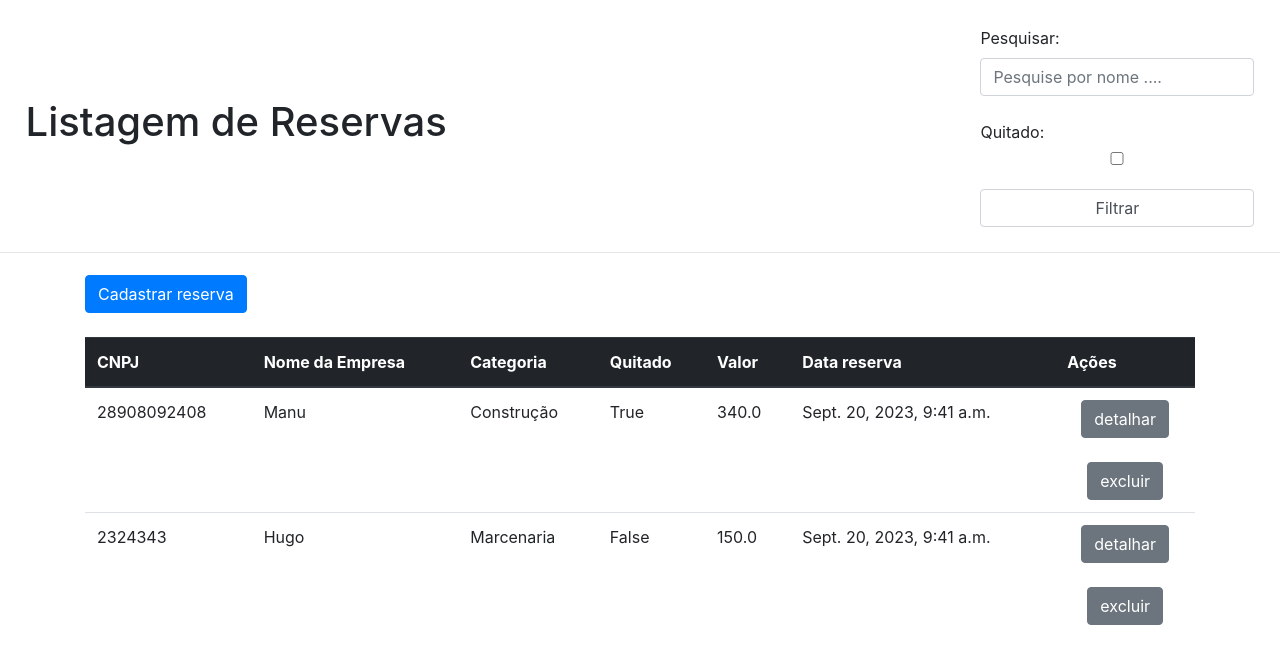
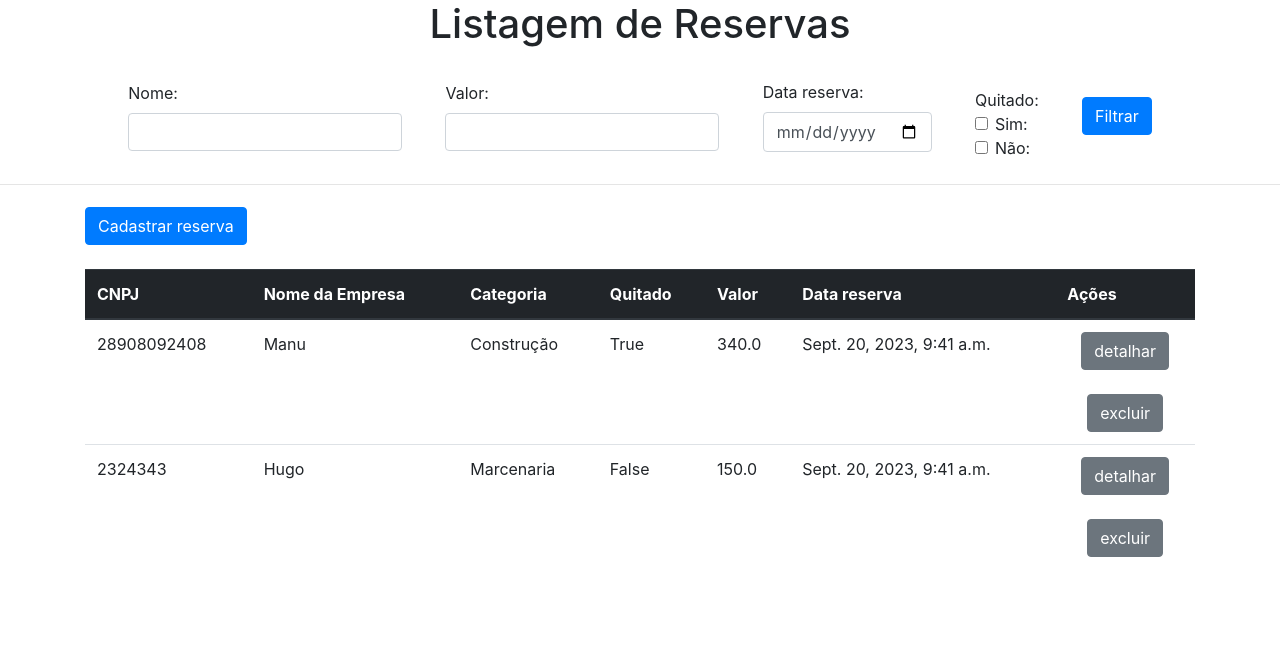
Before and after one commit to Hugojoseof/Atividade_01-Reservas_FINECAP, a Django app: page / in a window 1280 px wide. Shown: the top 664 px of the page. Run offline with Django 4.2, Linux system fonts and the light colour scheme; data comes from the database, SQL or seed files in the repository; some libraries are stand-ins or nearby versions.

Commit message:
fix checkbox filtering bug

```diff
--- a/core/templates/core/listagem.html
+++ b/core/templates/core/listagem.html
@@ -13,23 +13,45 @@
 </head>
 
 <body>
-  <div style="display: flex; align-items: center; justify-content: space-between; margin: 2%;">
-    <h1>Listagem de Reservas</h1>
-    <form method="GET" action="{% url 'listagem' %}">
-      <label for="search">Pesquisar: </label>
+  <div >
+    <h1 style="text-align: center;">Listagem de Reservas</h1>
+  </div>
+  <br>
+  <div class="container">
+
+    <form method="GET" action="{% url 'listagem' %}" style="display: flex; align-items: center; justify-content: space-evenly; flex-wrap: wrap;">
+      <div class="form-group">
+        <label for="search">Nome: </label>
         <input
         type="text"
         class="form-control"
         name="q"
         id="search"
-      placeholder="Pesquise por nome ...."
         value="{{query}}"
       />
-    <br>
-    <label for="quitado">Quitado:</label>
-    <input type="checkbox" name="quitado" id="quitado" class="form-control"/>
-    <br>
-    <button type="submit" class="form-control">Filtrar</button>
+      </div>
+      <div class="form-group">
+        <label for="valor">Valor:</label>
+        <input type="number" name="valor" id="valor" class="form-control" value="{{valor}}"/>
+      </div>
+      <div class="form-group">
+        <label for="data_reserva">Data reserva:</label>
+        <input type="date" name="data_reserva" id="data_reserva" class="form-control" value="{{data_reserva}}"/>
+      </div>
+      <div>
+        Quitado:
+        <div class="form-check">
+            <input class="form-check-input" type="checkbox" name="quitado" id="quitado_true" value={{True}} class="form-control"/>
+            <label for="quitado" class="form-check-label">Sim:</label>
+        </div>
+        <div class="form-check">
+          <input class="form-check-input"  type="checkbox" name="quitado" id="quitado_false" value={{False}} class="form-control"/>
+          <label for="quitado_false" class="form-check-label">Não:</label>
+        </div>
+      </div>
+      <div class="form-group">
+        <button type="submit" class="btn btn-primary">Filtrar</button>
+      </div>
     </form>
   </div>
   <hr>
--- a/core/views.py
+++ b/core/views.py
@@ -22,20 +22,24 @@ def reserva_criar(request):
 
 def listagem(request):
     query = request.GET.get("q") if request.GET.get("q") is not None else ""
+    data_reserva = request.GET.get("data_reserva") if request.GET.get("data_reserva") is not None else ""
+    valor = request.GET.get("valor") if request.GET.get("valor") is not None else ""
     quitado = request.GET.get("quitado")
+    print(quitado)
 
     if request.GET.get("q") is not None:
         reservas = Reserva.objects.filter(
-            Q(nome_empresa__icontains=query) |
-            Q(data_reserva__contains=query) |
-            Q(stand__valor__icontains=query)
-        ).filter(
-            quitado=bool(quitado)
+            Q(nome_empresa__icontains=query) &
+            Q(data_reserva__contains=data_reserva) &
+            Q(stand__valor__icontains=valor)
         )
+        if quitado is not None:
+            reservas = reservas.filter(quitado=quitado)
     else:
         reservas = Reserva.objects.all()
 
-    return render(request, 'core/listagem.html', {'reservas': reservas, 'query': query})  # noqa
+    return render(request, 'core/listagem.html',
+                  {'reservas': reservas, 'query': query, 'valor':valor, 'data_reserva':data_reserva, 'quitado':quitado})
 
 
 def detalhes_reserva(request, reserva_id):
```
Lines whose indentation alone changed are shown as unchanged.
